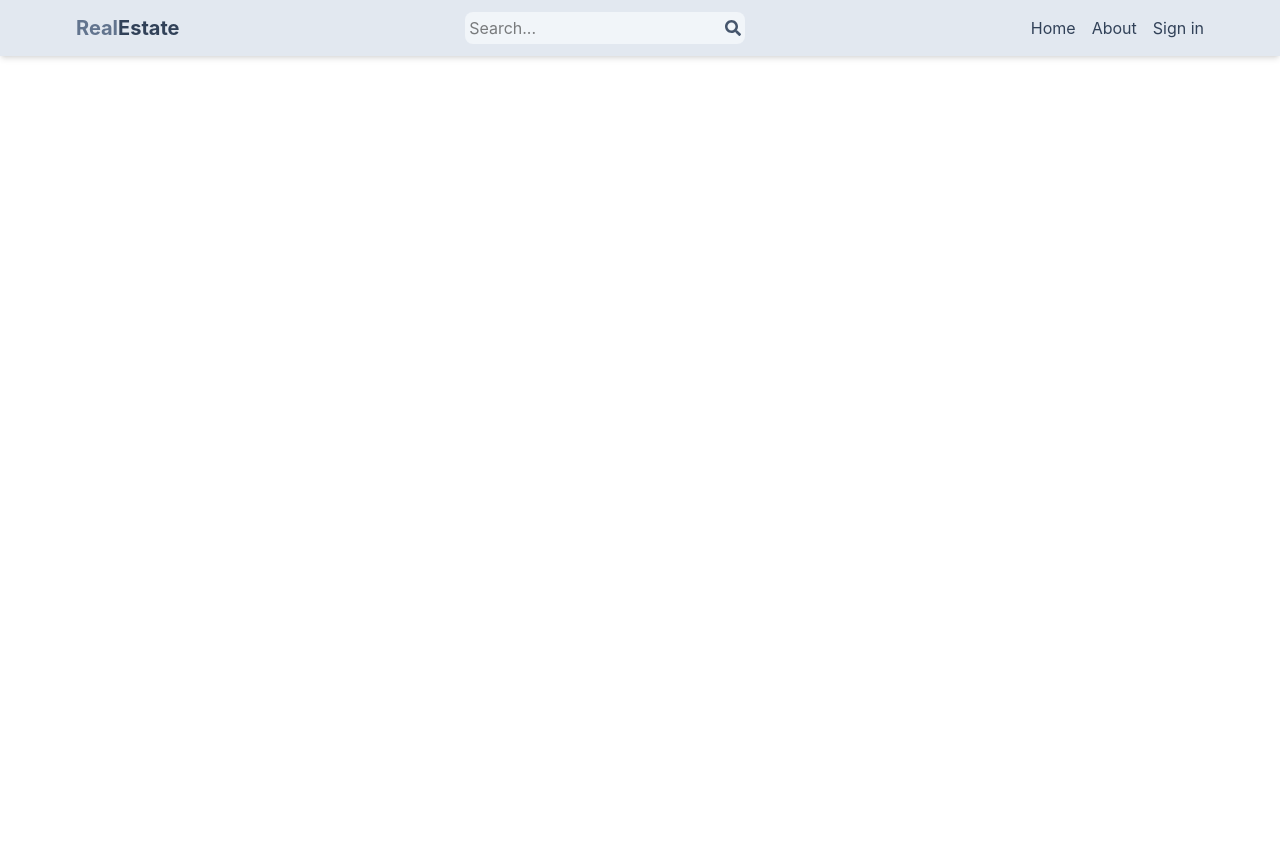
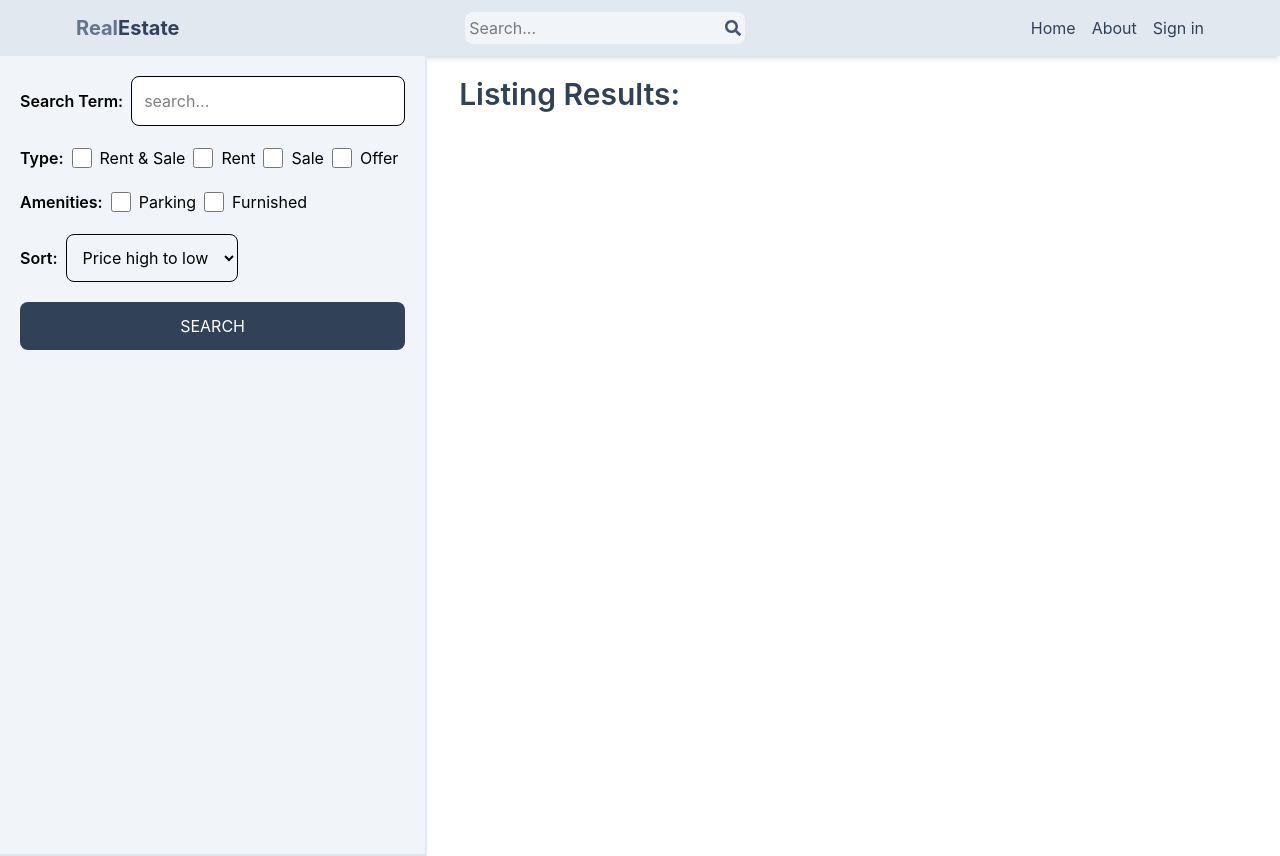
Before and after one commit to Munaimun/real-estate-mern, a React (Vite) app in the folder client/: page /search in a window 1280 px wide. Before the commit the page ends 800 px from the top, so only its background shows below. Built offline with nearby package versions, Linux system fonts and the light colour scheme.

Commit message:
add: search page ui

```diff
--- a/client/src/App.jsx
+++ b/client/src/App.jsx
@@ -10,6 +10,7 @@
 import CreateListing from "./pages/CreateListing";
 import UpdateListing from "./pages/UpdateListing";
 import Listing from "./pages/Listing";
+import Search from "./pages/Search";
 
 const App = () => {
   return (
@@ -20,6 +21,7 @@
         <Route path="/sign-in" element={<SignIn />} />
         <Route path="/sign-up" element={<SignUp />} />
         <Route path="/about" element={<About />} />
+        <Route path="/search" element={<Search />} />
         <Route path="/listing/:listingId" element={<Listing />} />
         <Route element={<PrivateRoute />}>
           <Route path="/profile" element={<Profile />} />
--- /dev/null
+++ b/client/src/pages/Search.jsx
@@ -0,0 +1,77 @@
+const Search = () => {
+  return (
+    <div className="flex flex-col md:flex-row gap-5">
+      {/* left side = the form */}
+      <div className="p-5 border-slate-200 border-b-2 md:border-r-2 md:min-h-screen bg-slate-100">
+        <form className="flex flex-col gap-5">
+          <div className="flex items-center gap-2 ">
+            <label className="whitespace-nowrap font-semibold">
+              Search Term:
+            </label>
+            <input
+              type="text"
+              id="searchTerm"
+              placeholder="search..."
+              className="border rounded-lg w-full p-3 bg-white"
+            />
+          </div>
+
+          <div className="flex gap-2 flex-wrap items-center">
+            <label className="font-semibold">Type:</label>
+            <div className="flex gap-2">
+              <input type="checkbox" id="all" className="w-5" />
+              <span>Rent & Sale</span>
+            </div>
+            <div className="flex gap-2">
+              <input type="checkbox" id="rent" className="w-5" />
+              <span>Rent</span>
+            </div>
+            <div className="flex gap-2">
+              <input type="checkbox" id="sale" className="w-5" />
+              <span>Sale</span>
+            </div>
+            <div className="flex gap-2">
+              <input type="checkbox" id="Offer" className="w-5" />
+              <span>Offer</span>
+            </div>
+          </div>
+
+          <div className="flex gap-2 flex-wrap items-center">
+            <label className="font-semibold">Amenities:</label>
+            <div className="flex gap-2">
+              <input type="checkbox" id="parking" className="w-5" />
+              <span>Parking</span>
+            </div>
+            <div className="flex gap-2">
+              <input type="checkbox" id="furnished" className="w-5" />
+              <span>Furnished</span>
+            </div>
+          </div>
+
+          <div className="flex items-center gap-2">
+            <label className="font-semibold">Sort:</label>
+            <select id="sort_order" className="border rounded-lg p-3">
+              <option>Price high to low</option>
+              <option>Price low to high</option>
+              <option>Latest</option>
+              <option>Oldest</option>
+            </select>
+          </div>
+
+          <button className="bg-slate-700 text-white p-3 rounded-lg uppercase hover:opacity-95">
+            Search
+          </button>
+        </form>
+      </div>
+
+      {/* right side = the result */}
+      <div className="">
+        <h1 className="text-3xl font-semibold p-3 text-slate-700 sm:mt-2 mt-0">
+          Listing Results:
+        </h1>
+      </div>
+    </div>
+  );
+};
+
+export default Search;
```
